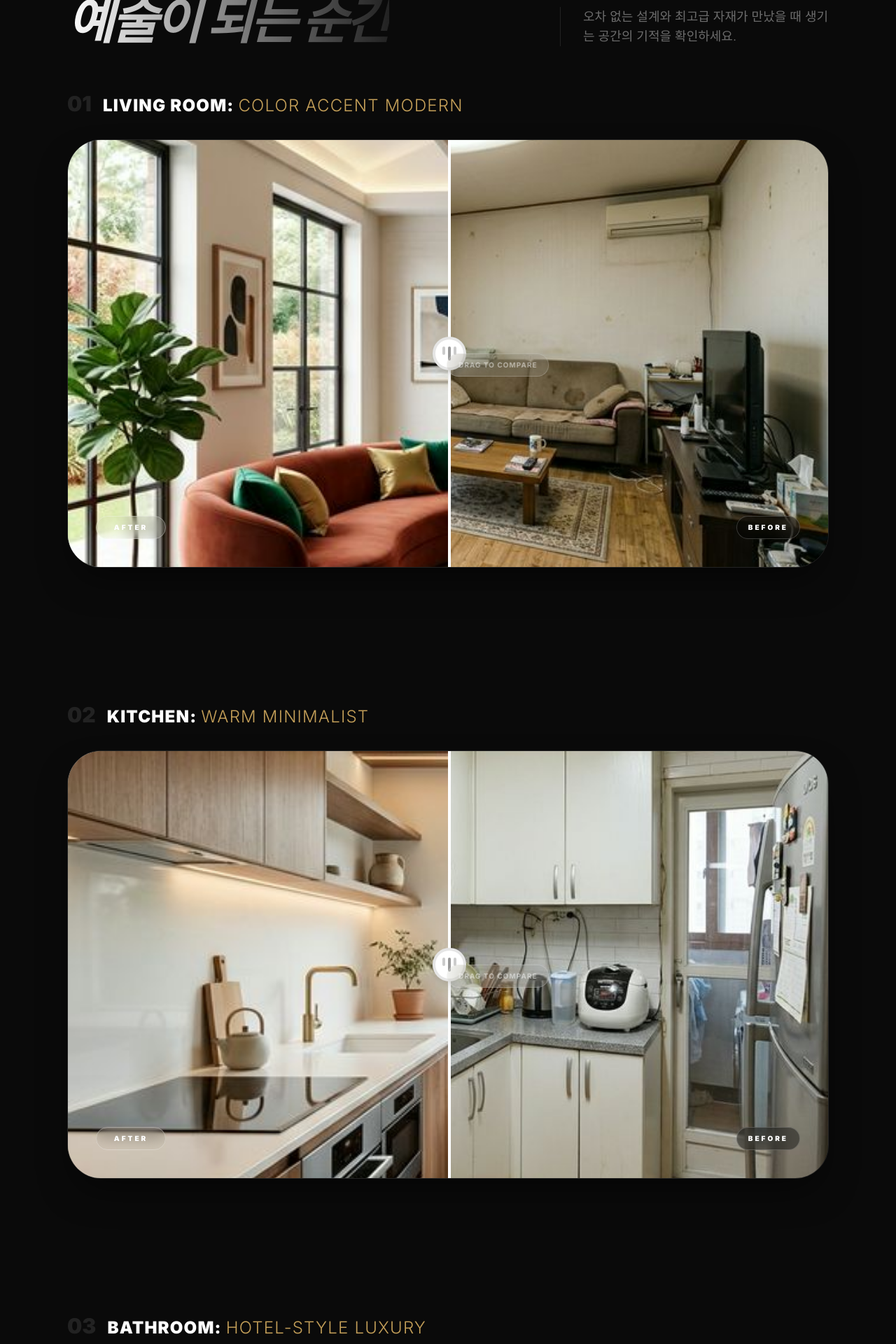
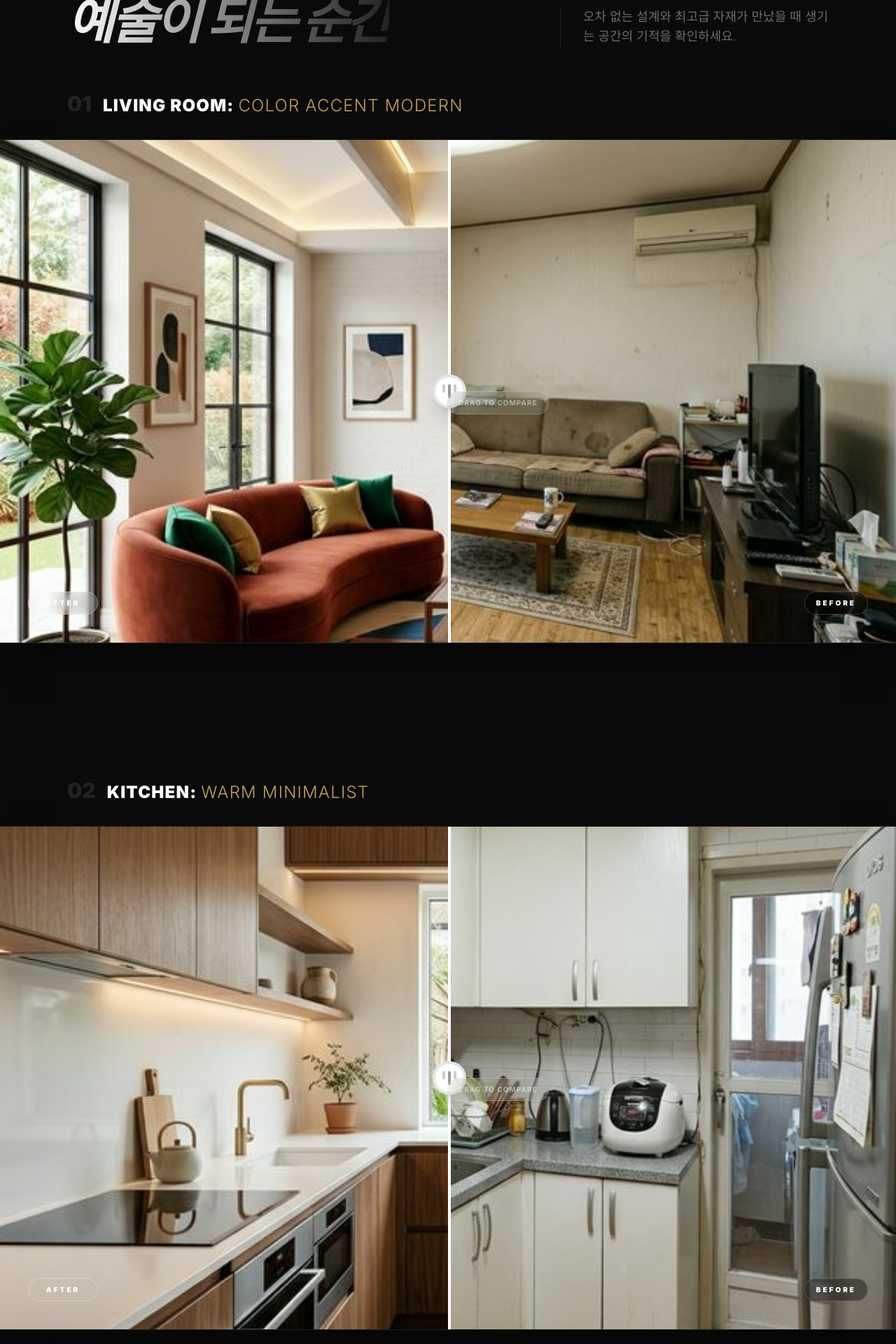
Before and after one commit to namooda7-gif/-_-, a Next.js app: page /portfolio in a window 1280 px wide. Shown: the part 600-2520 px from the top of the page at 70% size. Built offline with nearby package versions, Linux system fonts and the light colour scheme.

Commit message:
style: change before-after sliders to full-width rectangular design

```diff
--- a/src/app/portfolio/page.tsx
+++ b/src/app/portfolio/page.tsx
@@ -36,14 +36,15 @@ export default function PortfolioPage() {
         </motion.p>
       </div>
 
-      {/* Featured Transformation Slider Section */}
+      {/* Featured Transformation Slider Section - Expanded to Full Width */}
       <motion.div
         initial={{ opacity: 0, y: 50 }}
         whileInView={{ opacity: 1, y: 0 }}
         viewport={{ once: true }}
         transition={{ duration: 1 }}
-        className="mb-32 md:mb-64"
+        className="mb-32 md:mb-64 -mx-6 md:-mx-12 xl:-mx-24"
       >
+        <div className="px-6 md:px-12 xl:px-24">
           <div className="flex flex-col md:flex-row items-end justify-between mb-16 gap-8 text-center md:text-left">
             <div className="max-w-3xl mx-auto md:mx-0">
               <div className="flex items-center justify-center md:justify-start gap-2 mb-6">
@@ -61,42 +62,49 @@ export default function PortfolioPage() {
               </p>
             </div>
           </div>
+        </div>
 
         <div className="grid grid-cols-1 gap-32 md:gap-48">
           {/* Living Room Transformation */}
           <div className="space-y-8">
-             <div className="flex items-baseline gap-4">
+             <div className="flex items-baseline gap-4 px-6 md:px-12 xl:px-24">
                <span className="text-3xl font-black text-white/10">01</span>
                <h3 className="text-xl md:text-2xl font-black text-white uppercase tracking-wider">Living Room: <span className="text-accent-gold font-light">Color Accent Modern</span></h3>
              </div>
+             <div className="w-full">
                <BeforeAfterSlider
                  beforeImage="/images/portfolio/transformation_before_v2.png"
                  afterImage="/images/portfolio/transformation_after_v2.png"
                />
              </div>
+          </div>
 
           {/* Kitchen Transformation */}
           <div className="space-y-8">
-             <div className="flex items-baseline gap-4">
+             <div className="flex items-baseline gap-4 px-6 md:px-12 xl:px-24">
                <span className="text-3xl font-black text-white/10">02</span>
                <h3 className="text-xl md:text-2xl font-black text-white uppercase tracking-wider">Kitchen: <span className="text-accent-gold font-light">Warm Minimalist</span></h3>
              </div>
+             <div className="w-full">
                <BeforeAfterSlider
                  beforeImage="/images/portfolio/kitchen_before.png"
                  afterImage="/images/portfolio/kitchen_after.png"
                />
              </div>
+          </div>
 
           {/* Bathroom Transformation */}
           <div className="space-y-8">
-             <div className="flex items-baseline gap-4">
+             <div className="flex items-baseline gap-4 px-6 md:px-12 xl:px-24">
                <span className="text-3xl font-black text-white/10">03</span>
                <h3 className="text-xl md:text-2xl font-black text-white uppercase tracking-wider">Bathroom: <span className="text-accent-gold font-light">Hotel-style Luxury</span></h3>
              </div>
+             <div className="w-full">
                <BeforeAfterSlider
                  beforeImage="/images/portfolio/bathroom_before.png"
                  afterImage="/images/portfolio/bathroom_after.png"
                />
+             </div>
           </div>
         </div>
       </motion.div>
--- a/src/components/BeforeAfterSlider.tsx
+++ b/src/components/BeforeAfterSlider.tsx
@@ -32,7 +32,7 @@ export default function BeforeAfterSlider({ beforeImage, afterImage }: BeforeAft
   return (
     <div
       ref={containerRef}
-      className="relative w-full aspect-[16/9] md:aspect-[21/9] lg:aspect-[16/9] rounded-[2rem] md:rounded-[3rem] overflow-hidden cursor-ew-resize select-none border border-white/10 group shadow-2xl shadow-black/50"
+      className="relative w-full aspect-[16/9] md:aspect-[21/9] lg:aspect-[16/9] overflow-hidden cursor-ew-resize select-none border-y border-white/10 group shadow-2xl shadow-black/50"
       onMouseDown={() => setIsDragging(true)}
       onMouseUp={() => setIsDragging(false)}
       onMouseLeave={() => setIsDragging(false)}
```
Lines whose indentation alone changed are shown as unchanged.
